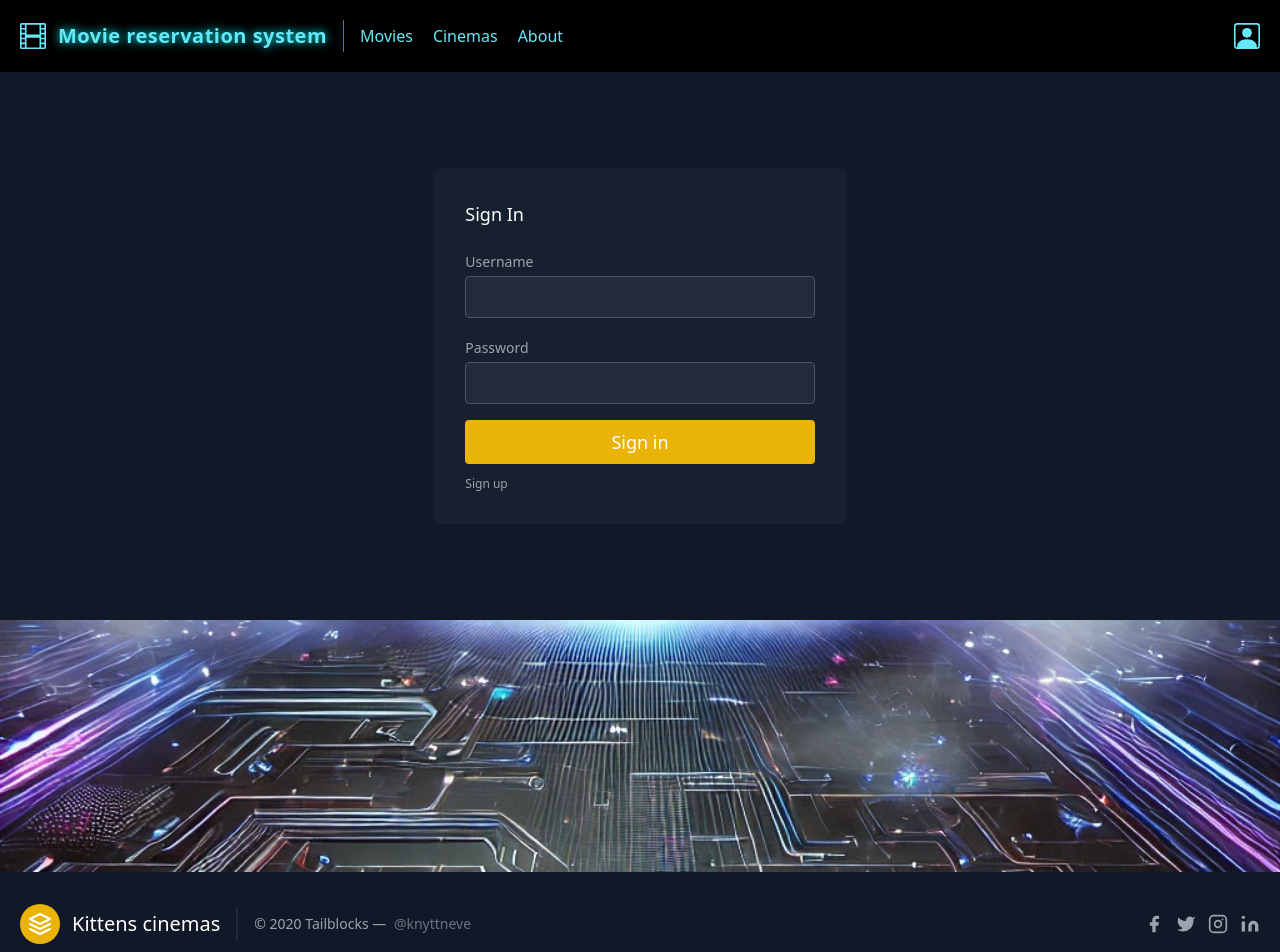
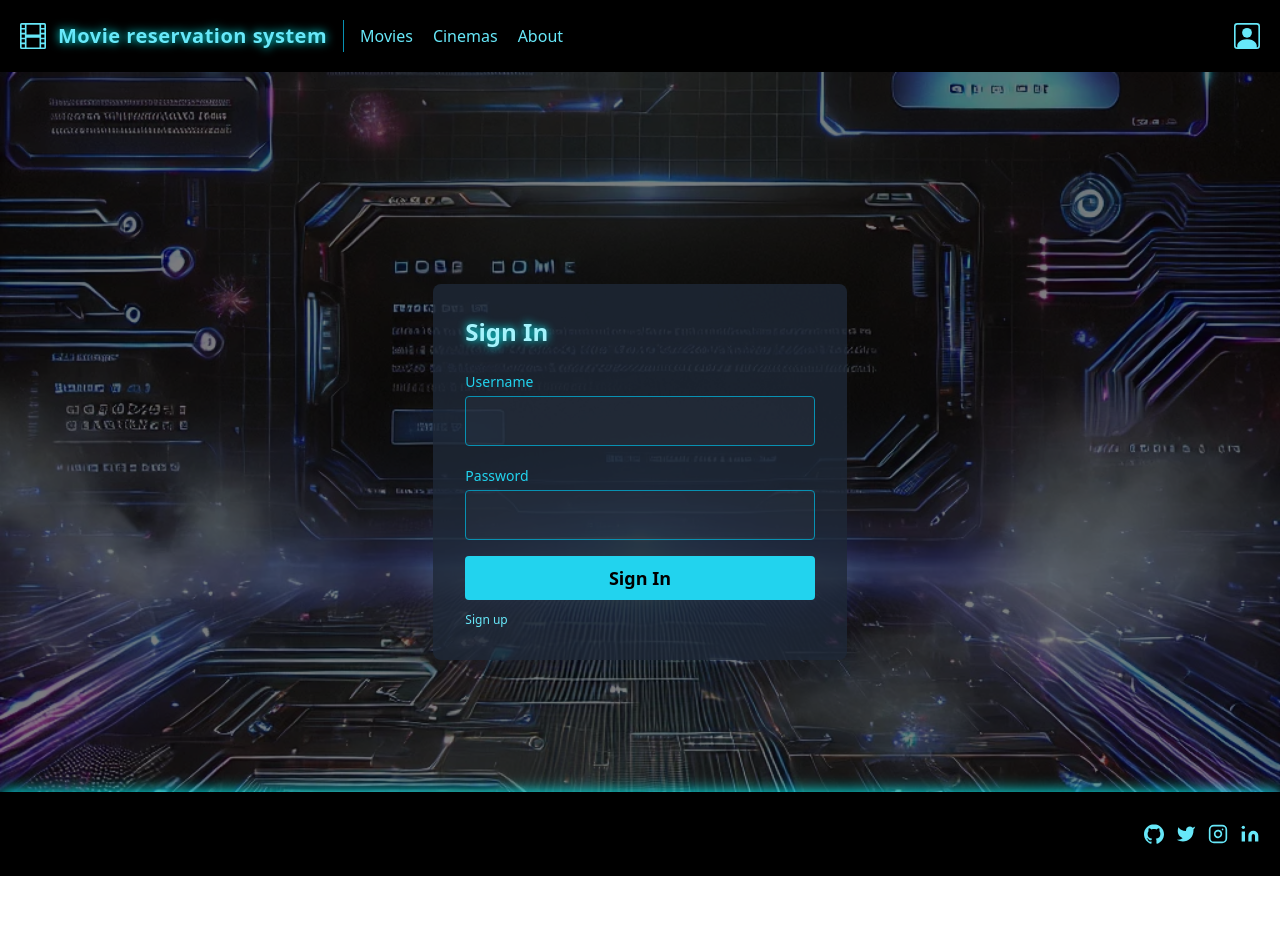
Before and after one commit to incatswetrust/movie-reservation-frontend, a SvelteKit app: page /auth/login in a window 1280 px wide. Shown: the top 952 px of the page. After the commit the page ends 876 px from the top, so only its background shows below. Built offline with nearby package versions, Linux system fonts and the light colour scheme.

Commit message:
regenerated api, added "about" page

```diff
--- a/src/lib/comps/Footer.svelte
+++ b/src/lib/comps/Footer.svelte
@@ -1,34 +1,88 @@
-<footer class="text-gray-400 bg-gray-900 body-font">
+<footer class="bg-black text-cyan-300 body-font shadow-[0_0_15px_#0ff]">
   <div class="container px-5 py-8 mx-auto flex items-center sm:flex-row flex-col">
-      <a class="flex title-font font-medium items-center md:justify-start justify-center text-white">
-        <svg xmlns="http://www.w3.org/2000/svg" fill="none" stroke="currentColor" stroke-linecap="round" stroke-linejoin="round" stroke-width="2" class="w-10 h-10 text-white p-2 bg-yellow-500 rounded-full" viewBox="0 0 24 24">
-          <path d="M12 2L2 7l10 5 10-5-10-5zM2 17l10 5 10-5M2 12l10 5 10-5"></path>
-        </svg>
-        <span class="ml-3 text-xl">Kittens cinemas</span>
-      </a>
-      <p class="text-sm text-gray-400 sm:ml-4 sm:pl-4 sm:border-l-2 sm:border-gray-800 sm:py-2 sm:mt-0 mt-4">© 2020 Tailblocks —
-        <a href="https://twitter.com/knyttneve" class="text-gray-500 ml-1" target="_blank" rel="noopener noreferrer">@knyttneve</a>
-      </p>
-      <span class="inline-flex sm:ml-auto sm:mt-0 mt-4 justify-center sm:justify-start">
-        <a class="text-gray-400">
-          <svg fill="currentColor" stroke-linecap="round" stroke-linejoin="round" stroke-width="2" class="w-5 h-5" viewBox="0 0 24 24">
-            <path d="M18 2h-3a5 5 0 00-5 5v3H7v4h3v8h4v-8h3l1-4h-4V7a1 1 0 011-1h3z"></path>
+
+
+
+
+    <!-- Правая часть: Иконки соцсетей -->
+    <span class="inline-flex sm:ml-auto sm:mt-0 mt-4 justify-center sm:justify-start gap-3">
+      <!-- Заменяем Facebook на GitHub -->
+      <a href="https://github.com/incatswetrust" class="text-cyan-300 hover:text-cyan-100 transition-colors" target="_blank">
+        <svg
+          fill="currentColor"
+          viewBox="0 0 24 24"
+          class="w-5 h-5"
+        >
+          <path d="M12 .297c-6.63 0-12 5.373-12 12 0 5.303
+            3.438 9.8 8.205 11.387.6.113.82-.258.82-.577
+            0-.285-.01-1.04-.015-2.04-3.338.73-4.042-1.61-4.042-1.61
+            -.546-1.387-1.333-1.757-1.333-1.757-1.09-.744.084-.73.084-.73
+            1.205.084 1.84 1.238 1.84 1.238 1.07 1.835 2.807 1.303 3.492.997
+            .108-.776.417-1.303.76-1.603-2.665-.303-5.466-1.332-5.466-5.93
+            0-1.31.47-2.382 1.235-3.223-.123-.304-.535-1.524.117-3.176 0 0
+            1.008-.322 3.301 1.23.96-.267 1.98-.399 3-.405
+            1.02.006 2.04.138 3 .405 2.289-1.552 3.295-1.23 3.295-1.23
+            .656 1.652.244 2.872.12 3.176.77.841 1.236 1.913 1.236 3.223
+            0 4.61-2.807 5.624-5.479 5.92.43.369.81 1.096.81 2.21
+            0 1.596-.014 2.882-.014 3.274 0 .32.216.694.825.576
+            4.765-1.587 8.2-6.084 8.2-11.386 0-6.627-5.373-12-12-12z" />
         </svg>
       </a>
-        <a class="ml-3 text-gray-400">
-          <svg fill="currentColor" stroke-linecap="round" stroke-linejoin="round" stroke-width="2" class="w-5 h-5" viewBox="0 0 24 24">
-            <path d="M23 3a10.9 10.9 0 01-3.14 1.53 4.48 4.48 0 00-7.86 3v1A10.66 10.66 0 013 4s-4 9 5 13a11.64 11.64 0 01-7 2c9 5 20 0 20-11.5a4.5 4.5 0 00-.08-.83A7.72 7.72 0 0023 3z"></path>
+
+      <a href="https://x.com/incatswetrust_" class="text-cyan-300 hover:text-cyan-100 transition-colors">
+        <svg
+          fill="currentColor"
+          stroke-linecap="round"
+          stroke-linejoin="round"
+          stroke-width="2"
+          class="w-5 h-5"
+          viewBox="0 0 24 24"
+        >
+          <path d="M23 3a10.9 10.9 0 01-3.14 1.53
+            4.48 4.48 0 00-7.86 3v1A10.66
+            10.66 0 013 4s-4 9 5 13a11.64
+            11.64 0 01-7 2c9 5 20 0 20-11.5
+            a4.5 4.5 0 00-.08-.83A7.72
+            7.72 0 0023 3z">
+          </path>
         </svg>
       </a>
-        <a class="ml-3 text-gray-400">
-          <svg fill="none" stroke="currentColor" stroke-linecap="round" stroke-linejoin="round" stroke-width="2" class="w-5 h-5" viewBox="0 0 24 24">
+
+      <!-- Instagram (пример) -->
+      <a href="https://www.instagram.com/cmmxr" class="text-cyan-300 hover:text-cyan-100 transition-colors">
+        <svg
+          fill="none"
+          stroke="currentColor"
+          stroke-linecap="round"
+          stroke-linejoin="round"
+          stroke-width="2"
+          class="w-5 h-5"
+          viewBox="0 0 24 24"
+        >
           <rect width="20" height="20" x="2" y="2" rx="5" ry="5"></rect>
-            <path d="M16 11.37A4 4 0 1112.63 8 4 4 0 0116 11.37zm1.5-4.87h.01"></path>
+          <path d="M16 11.37A4 4 0 1112.63 8
+            4 4 0 0116 11.37zm1.5-4.87h.01">
+          </path>
         </svg>
       </a>
-        <a class="ml-3 text-gray-400">
-          <svg fill="currentColor" stroke="currentColor" stroke-linecap="round" stroke-linejoin="round" stroke-width="0" class="w-5 h-5" viewBox="0 0 24 24">
-            <path stroke="none" d="M16 8a6 6 0 016 6v7h-4v-7a2 2 0 00-2-2 2 2 0 00-2 2v7h-4v-7a6 6 0 016-6zM2 9h4v12H2z"></path>
+
+      <!-- LinkedIn (пример) -->
+      <a href="https://www.linkedin.com/in/oleksii-chaikovskyi-14b508196" class="text-cyan-300 hover:text-cyan-100 transition-colors">
+        <svg
+          fill="currentColor"
+          stroke="currentColor"
+          stroke-linecap="round"
+          stroke-linejoin="round"
+          stroke-width="0"
+          class="w-5 h-5"
+          viewBox="0 0 24 24"
+        >
+          <path
+            stroke="none"
+            d="M16 8a6 6 0 016 6v7h-4v-7
+               a2 2 0 00-2-2 2 2 0 00-2 2v7h-4v-7
+               a6 6 0 016-6zM2 9h4v12H2z"
+          ></path>
           <circle cx="4" cy="4" r="2" stroke="none"></circle>
         </svg>
       </a>
--- a/src/lib/comps/Navbar.svelte
+++ b/src/lib/comps/Navbar.svelte
@@ -14,7 +14,7 @@
     <nav class="md:mr-auto md:ml-4 md:py-1 md:pl-4 md:border-l md:border-cyan-600 flex flex-wrap items-center text-base justify-center">
       <a href="/movies" class="mr-5 hover:text-cyan-100 transition-colors">Movies</a>
       <a href="/cinemas" class="mr-5 hover:text-cyan-100 transition-colors">Cinemas</a>
-      <a href="/cinemas" class="mr-5 hover:text-cyan-100 transition-colors">About</a>
+      <a href="/about" class="mr-5 hover:text-cyan-100 transition-colors">About</a>
     </nav>
 
     <!-- Кнопка/ссылка на профиль -->
--- a/src/lib/comps/auth/Auth.svelte
+++ b/src/lib/comps/auth/Auth.svelte
@@ -1,31 +1,39 @@
-<style>
-  .neon-button {
-  background-color: transparent;
-  color: #0ff;
-  border: 2px solid #0ff;
-  text-shadow: 0 0 8px #0ff;
-  box-shadow: 0 0 8px #0ff inset;
-  transition: all 0.2s ease;
-}
-.neon-button:hover {
-  box-shadow: 0 0 12px #0ff, 0 0 8px #0ff inset;
-}
-</style>
-
-<section class="text-gray-400 bg-gray-900 body-font">
-    <div class="container px-5 py-24 mx-auto flex flex-wrap items-center">
-    <div class="lg:w-2/6 md:w-1/2 bg-gray-800 bg-opacity-50 rounded-lg p-8 flex flex-col mx-auto w-full mt-10 md:mt-0">
-        <h2 class="text-white text-lg font-medium title-font mb-5">Sign In</h2>
-        <div class="relative mb-4">
-          <label for="full-name" class="leading-7 text-sm text-gray-400">Username</label>
-          <input type="text" id="full-name" name="full-name" class="w-full bg-gray-600 bg-opacity-20 focus:bg-transparent focus:ring-2 focus:ring-yellow-900 rounded border border-gray-600 focus:border-yellow-500 text-base outline-none text-gray-100 py-1 px-3 leading-8 transition-colors duration-200 ease-in-out">
+    <section class="bg-black bg-opacity-50 text-cyan-300 body-font min-h-screen flex items-center">
+      <div class="container px-5 py-24 mx-auto flex flex-wrap items-center justify-center">
+        <div class="lg:w-2/6 md:w-1/2 w-full bg-gray-800 bg-opacity-80 rounded-lg p-8 flex flex-col mx-auto mt-10 md:mt-0">
+          <h2 class="text-cyan-200 text-2xl font-semibold mb-5 drop-shadow-[0_0_5px_#0ff]">
+            Sign In
+          </h2>
+          <div class="relative mb-4">
+            <label for="username" class="leading-7 text-sm text-cyan-400">
+              Username
+            </label>
+            <input
+              type="text"
+              id="username"
+              name="username"
+              class="w-full bg-gray-700 bg-opacity-20 rounded border border-cyan-600 focus:border-cyan-400 focus:ring-2 focus:ring-cyan-800 text-cyan-100 text-base outline-none py-2 px-3 leading-8 transition-colors duration-200 ease-in-out"
+            />
+          </div>
+          <div class="relative mb-4">
+            <label for="password" class="leading-7 text-sm text-cyan-400">
+              Password
+            </label>
+            <input
+              type="password"
+              id="password"
+              name="password"
+              class="w-full bg-gray-700 bg-opacity-20 rounded border border-cyan-600 focus:border-cyan-400 focus:ring-2 focus:ring-cyan-800 text-cyan-100 text-base outline-none py-2 px-3 leading-8 transition-colors duration-200 ease-in-out"
+            />
+          </div>
+          <button
+            class="text-black bg-cyan-400 border-0 py-2 px-8 focus:outline-none hover:bg-cyan-300 rounded text-lg transition-colors duration-200 ease-in-out font-bold"
+          >
+            Sign In
+          </button>
+          <a href="/auth/register" class="text-xs mt-3 hover:text-cyan-100 transition-colors">
+            Sign up
+          </a>
         </div>
-        <div class="relative mb-4">
-          <label for="email" class="leading-7 text-sm text-gray-400">Password</label>
-          <input type="password" id="email" name="email" class="w-full bg-gray-600 bg-opacity-20 focus:bg-transparent focus:ring-2 focus:ring-yellow-900 rounded border border-gray-600 focus:border-yellow-500 text-base outline-none text-gray-100 py-1 px-3 leading-8 transition-colors duration-200 ease-in-out">
-        </div>
-        <button class="text-white bg-yellow-500 border-0 py-2 px-8 focus:outline-none hover:bg-yellow-600 rounded text-lg">Sign in</button>
-        <a href="/auth/register" class="text-xs mt-3">Sign up</a>
       </div>
-    </div>
     </section>
--- a/src/lib/comps/auth/Register.svelte
+++ b/src/lib/comps/auth/Register.svelte
@@ -1,4 +1,4 @@
-<section class="bg-black bg-opacity-50 text-cyan-300 body-font min-h-screen flex items-center">
+<section class="bg-black bg-opacity-70 text-cyan-300 body-font min-h-screen flex items-center">
   <div class="container px-5 py-24 mx-auto flex flex-wrap items-center justify-center">
     <div class="lg:w-2/6 md:w-1/2 w-full bg-gray-800 bg-opacity-80 rounded-lg p-8 flex flex-col mx-auto mt-10 md:mt-0">
       <h2 class="text-cyan-200 text-2xl font-semibold mb-5 drop-shadow-[0_0_5px_#0ff]">
--- a/src/routes/+layout.svelte
+++ b/src/routes/+layout.svelte
@@ -18,11 +18,7 @@ import '../app.css';
 
 <QueryClientProvider client={queryClient}>
 	<Navbar/>
-  <section
-  class="min-h-screen bg-no-repeat bg-cover bg-center"
-  style="background-image: url('/Back.webp');"
->
-  <!-- Контент страницы -->
+  <section class="min-h-[90vh] max-h-[90vh] bg-no-repeat bg-cover bg-center" style="background-image: url('/Back.webp');">
   {@render children()}
 </section>
 
--- a/src/routes/+page.svelte
+++ b/src/routes/+page.svelte
@@ -1,9 +1,3 @@
 <script>
-	import Auth from "$lib/comps/auth/Auth.svelte";
-	import Register from "$lib/comps/auth/Register.svelte";
-
-
-
 
 </script>
-<Register/>
```
Also changed, not shown: src/Api.ts (+124 -26 lines), src/lib/comps/cinemas/Cinema.svelte (+37 -8 lines), src/lib/comps/cinemas/Cinemas.svelte (+26 -3 lines), src/routes/about/+page.svelte (added). Lines whose indentation alone changed are shown as unchanged.
